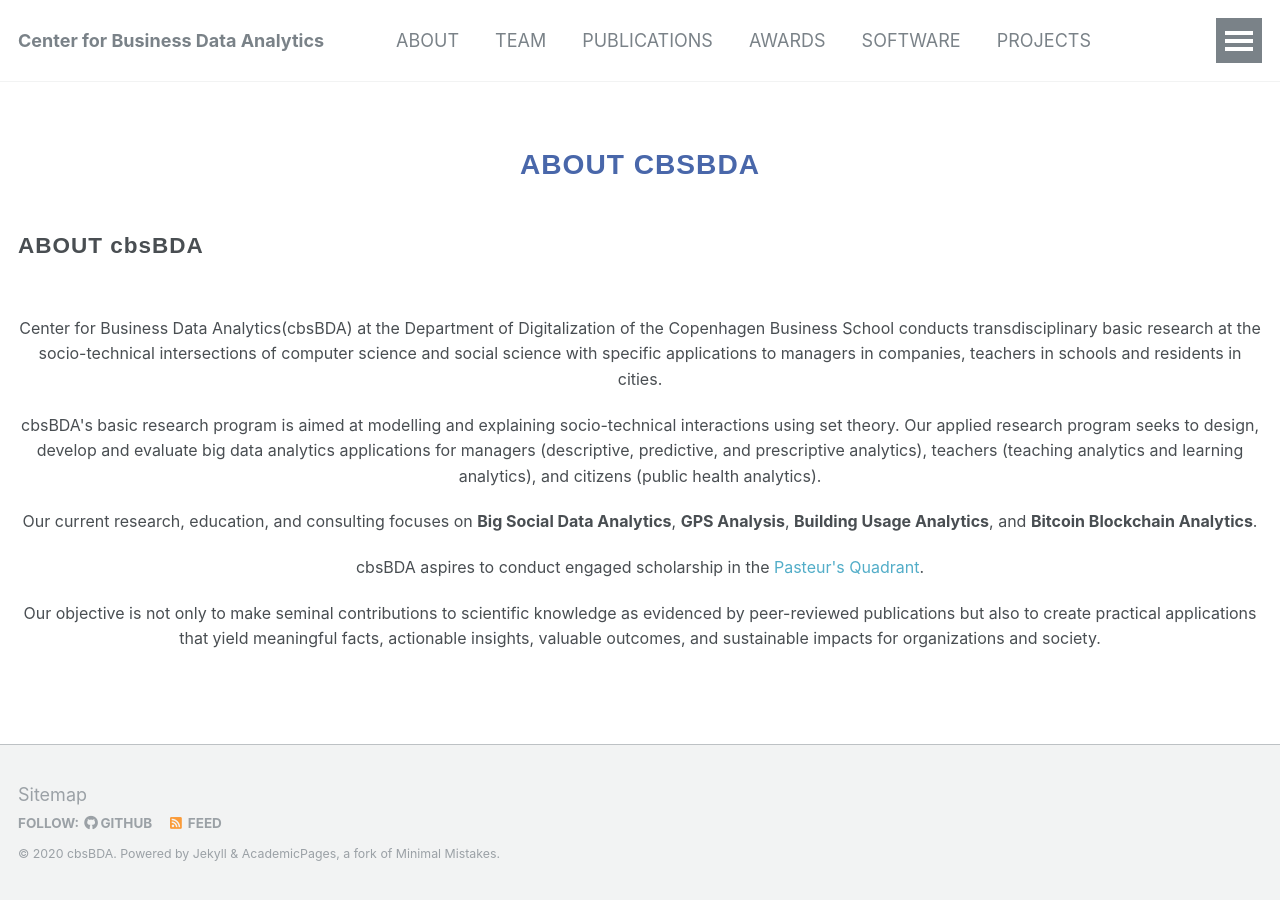
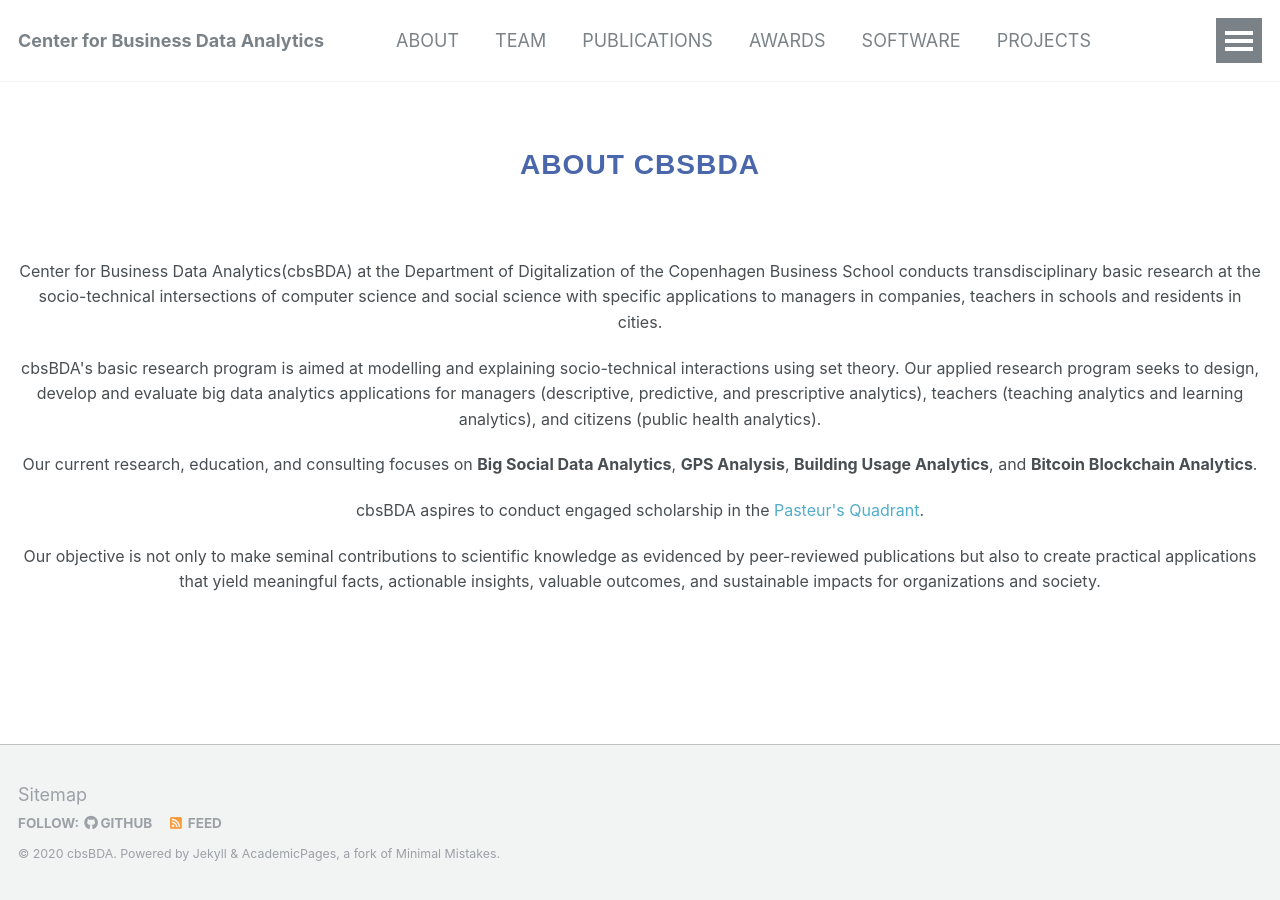
Before and after one commit to cbsBDA/cbsBDA-homepage, a Jekyll site: the page built from _pages/about.md, in a window 1280 px wide. Built offline with Jekyll 4.4.1, drawn with Linux system fonts in a browser that asks for light colours.

Commit message:
Update about.md

```diff
--- a/_pages/about.md
+++ b/_pages/about.md
@@ -12,19 +12,6 @@ author_profile: true
 
 <!-- Section: about -->
 <section id="about" class="home-section text-center">
-  <div class="heading-about">
-    <div class="container">
-      <div class="row">
-        <div class="col-lg-8 col-lg-offset-2">
-          <div class="wow bounceInDown" data-wow-delay="0.4s">
-            <div class="section-heading">
-              <h2>ABOUT cbsBDA</h2>
-            </div>
-          </div>
-        </div>
-      </div>
-    </div>
-  </div>
   <div class="container">
     <div class="row">
       <div class="col-lg-2 col-lg-offset-5"> <br>
```
